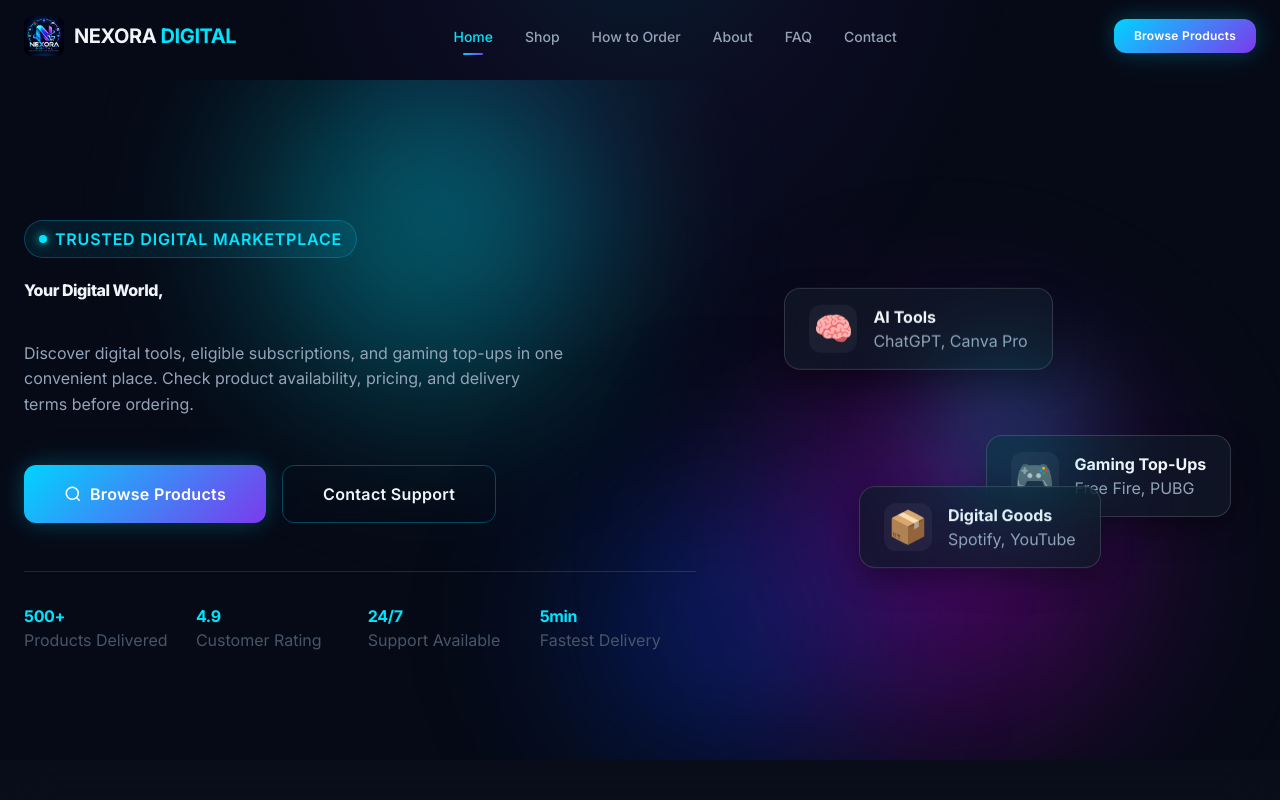
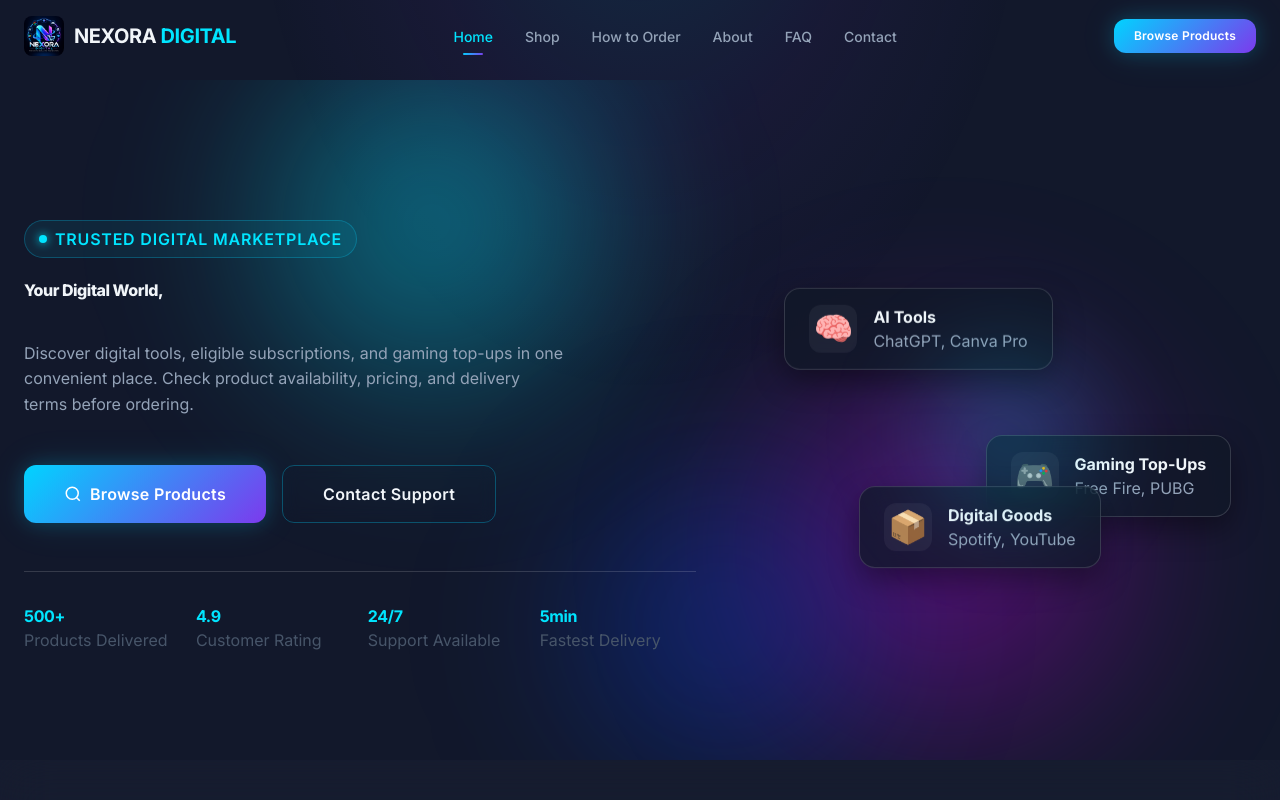
Before and after one commit to rashelmahmudrabbi/nexora.digital, a Next.js app: page / in a window 1280 px wide. Shown: the top 800 px of the page. Built offline with nearby package versions, Linux system fonts and the light colour scheme.

Commit message:
UI: Soften theme to a lighter Twilight/Slate blue

```diff
--- a/src/components/layout/Footer.module.css
+++ b/src/components/layout/Footer.module.css
@@ -1,6 +1,6 @@
 .footer {
   position: relative;
-  background: rgba(10, 10, 15, 0.5);
+  background: rgba(20, 26, 43, 0.6);
   backdrop-filter: blur(24px) saturate(180%);
   -webkit-backdrop-filter: blur(24px) saturate(180%);
   border-top: 1px solid rgba(255, 255, 255, 0.1);
--- a/src/components/layout/Header.module.css
+++ b/src/components/layout/Header.module.css
@@ -10,7 +10,7 @@
 }
 
 .header.scrolled {
-  background: rgba(10, 10, 15, 0.65);
+  background: rgba(20, 26, 43, 0.75);
   backdrop-filter: blur(32px) saturate(200%);
   -webkit-backdrop-filter: blur(32px) saturate(200%);
   backdrop-filter: blur(20px);
--- a/src/styles/globals.css
+++ b/src/styles/globals.css
@@ -9,16 +9,20 @@
 /* ─── CSS Custom Properties (Design Tokens) ───────────────────────────── */
 :root {
   /* Primary Palette */
-  --color-bg-primary: #060a16; /* Deep navy blue from logo */
-  --color-bg-secondary: #0a0f25;
-  --color-bg-tertiary: rgba(255, 255, 255, 0.03);
-  --color-bg-card: rgba(15, 25, 55, 0.4);
-  --color-bg-card-hover: rgba(40, 40, 45, 0.6);
-  --color-bg-elevated: rgba(255, 255, 255, 0.08);
-  --color-bg-glass: rgba(10, 20, 45, 0.55);
+  --color-bg-primary: #12182b; /* Soft Slate/Twilight */ /* Deep navy blue from logo */
+  --color-bg-secondary: #1a2238;
+  --color-bg-tertiary: rgba(255, 255, 255, 0.06);
+  --color-bg-card: rgba(255, 255, 255, 0.04);
+  --color-bg-card-hover: rgba(255, 255, 255, 0.08);
+  --color-bg-elevated: rgba(255, 255, 255, 0.12);
+  --color-bg-glass: rgba(255, 255, 255, 0.05);
+  backdrop-filter: blur(32px) saturate(200%);
+  -webkit-backdrop-filter: blur(32px) saturate(200%);
   backdrop-filter: blur(24px) saturate(180%);
   -webkit-backdrop-filter: blur(24px) saturate(180%);
-  --color-bg-glass-light: rgba(255, 255, 255, 0.08);
+  --color-bg-glass-light: rgba(255, 255, 255, 0.12);
+  backdrop-filter: blur(20px) saturate(180%);
+  -webkit-backdrop-filter: blur(20px) saturate(180%);
   backdrop-filter: blur(16px) saturate(180%);
   -webkit-backdrop-filter: blur(16px) saturate(180%);
 
@@ -40,8 +44,8 @@
   --color-text-muted: #475569;
 
   /* Border Colors */
-  --color-border-primary: rgba(255, 255, 255, 0.12);
-  --color-border-secondary: rgba(255, 255, 255, 0.05);
+  --color-border-primary: rgba(255, 255, 255, 0.15);
+  --color-border-secondary: rgba(255, 255, 255, 0.08);
   --color-border-accent: rgba(0, 212, 255, 0.3);
   --color-border-glow: rgba(0, 212, 255, 0.15);
 
--- /dev/null
+++ b/update_theme_lite.js
@@ -0,0 +1,40 @@
+const fs = require('fs');
+
+let globalCss = fs.readFileSync('src/styles/globals.css', 'utf8');
+
+// We will shift the entire palette to a "Soft Premium Dark" (Twilight)
+// This makes the site much lighter/softer without breaking the dark-background JPG logo.
+
+const colorReplacements = [
+    ['--color-bg-primary: #060a16;', '--color-bg-primary: #12182b; /* Soft Slate/Twilight */'],
+    ['--color-bg-secondary: #0a0f25;', '--color-bg-secondary: #1a2238;'],
+    ['--color-bg-tertiary: rgba(255, 255, 255, 0.03);', '--color-bg-tertiary: rgba(255, 255, 255, 0.06);'],
+    ['--color-bg-card: rgba(15, 25, 55, 0.4);', '--color-bg-card: rgba(255, 255, 255, 0.04);'],
+    ['--color-bg-card-hover: rgba(40, 40, 45, 0.6);', '--color-bg-card-hover: rgba(255, 255, 255, 0.08);'],
+    ['--color-bg-elevated: rgba(255, 255, 255, 0.08);', '--color-bg-elevated: rgba(255, 255, 255, 0.12);'],
+    ['--color-bg-glass: rgba(10, 20, 45, 0.55);', '--color-bg-glass: rgba(255, 255, 255, 0.05);\n  backdrop-filter: blur(32px) saturate(200%);\n  -webkit-backdrop-filter: blur(32px) saturate(200%);'],
+    ['--color-bg-glass-light: rgba(255, 255, 255, 0.08);', '--color-bg-glass-light: rgba(255, 255, 255, 0.12);\n  backdrop-filter: blur(20px) saturate(180%);\n  -webkit-backdrop-filter: blur(20px) saturate(180%);'],
+
+    // Lighten borders for better visibility on the softer background
+    ['--color-border-primary: rgba(255, 255, 255, 0.12);', '--color-border-primary: rgba(255, 255, 255, 0.15);'],
+    ['--color-border-secondary: rgba(255, 255, 255, 0.05);', '--color-border-secondary: rgba(255, 255, 255, 0.08);'],
+];
+
+for (const [oldStr, newStr] of colorReplacements) {
+    // Basic replace
+    globalCss = globalCss.replace(oldStr, newStr);
+}
+
+fs.writeFileSync('src/styles/globals.css', globalCss, 'utf8');
+
+// Update Header to have a slightly brighter glass
+let headerCss = fs.readFileSync('src/components/layout/Header.module.css', 'utf8');
+headerCss = headerCss.replace('background: rgba(10, 10, 15, 0.65);', 'background: rgba(20, 26, 43, 0.75);');
+fs.writeFileSync('src/components/layout/Header.module.css', headerCss, 'utf8');
+
+// Update Footer glass
+let footerCss = fs.readFileSync('src/components/layout/Footer.module.css', 'utf8');
+footerCss = footerCss.replace('background: rgba(10, 10, 15, 0.5);', 'background: rgba(20, 26, 43, 0.6);');
+fs.writeFileSync('src/components/layout/Footer.module.css', footerCss, 'utf8');
+
+console.log('Update to softer lite theme complete');
```
Also changed, not shown: fix_logo.js (added, +14 -0 lines).
